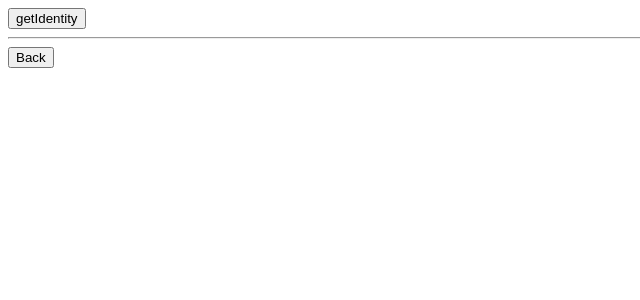
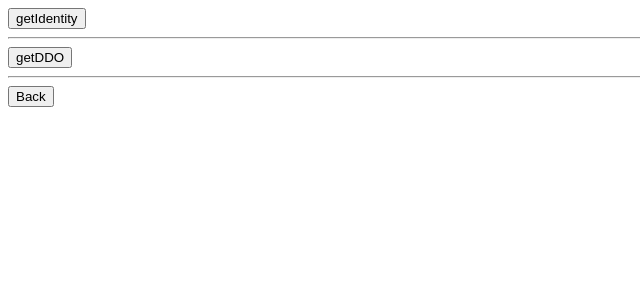
Before and after one commit to backslash47/ontology-dapi-demo, a React (Create React App) app: page /identity in a window 1280 px wide. Shown: the top 300 px of the page, without its empty margins (0-640 px from the left). Built offline with nearby package versions, Linux system fonts and the light colour scheme; what ontology-dapi would draw is missing.

Commit message:
added getDDO

```diff
--- a/src/identity.tsx
+++ b/src/identity.tsx
@@ -9,6 +9,12 @@ export const Identity: React.SFC<RouterProps> = (props) => {
     alert('onGetIdentity: ' + JSON.stringify(identity));
   }
 
+  async function onGetDDO() {
+    const identity = await client.api.identity.getIdentity();
+    const ddo = await client.api.identity.getDDO({identity});
+    alert('onGetDDO: ' + JSON.stringify(ddo));
+  }
+
   function onBack() {
     props.history.goBack();
   }
@@ -17,6 +23,8 @@ export const Identity: React.SFC<RouterProps> = (props) => {
     <div>
       <button onClick={onGetIdentity}>getIdentity</button>
       <hr />
+      <button onClick={onGetDDO}>getDDO</button>
+      <hr />
       <button onClick={onBack}>Back</button>
     </div>
   );
```
